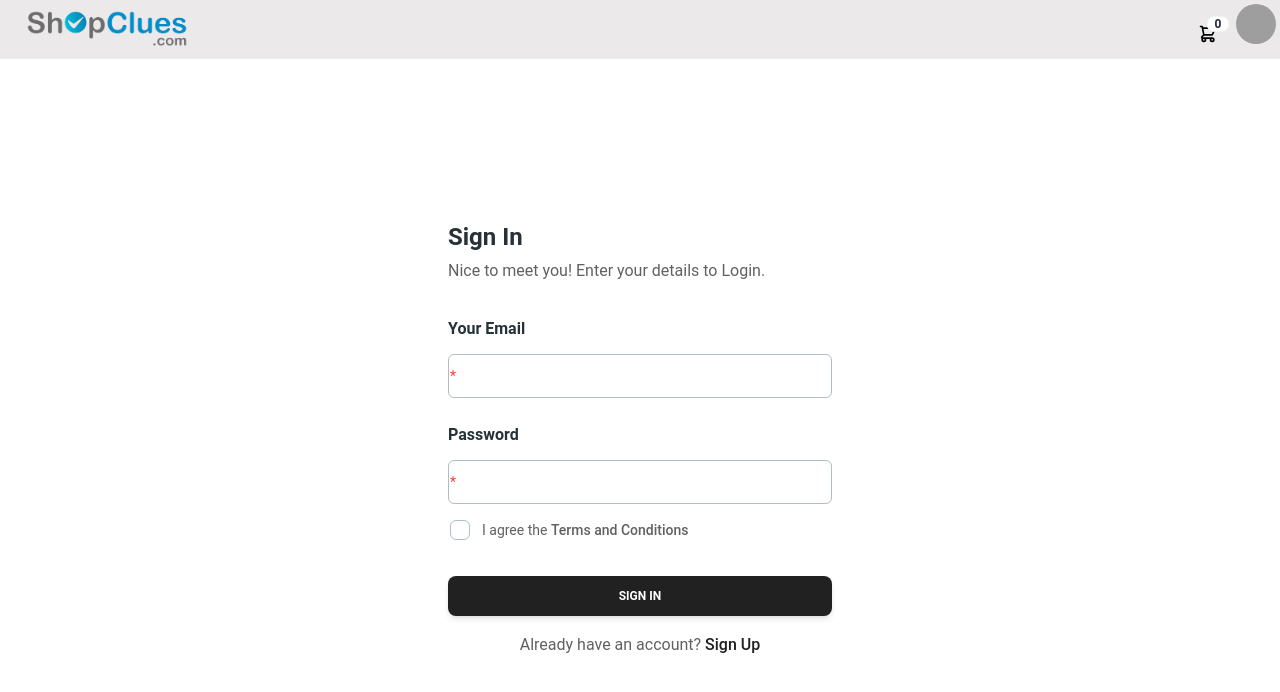
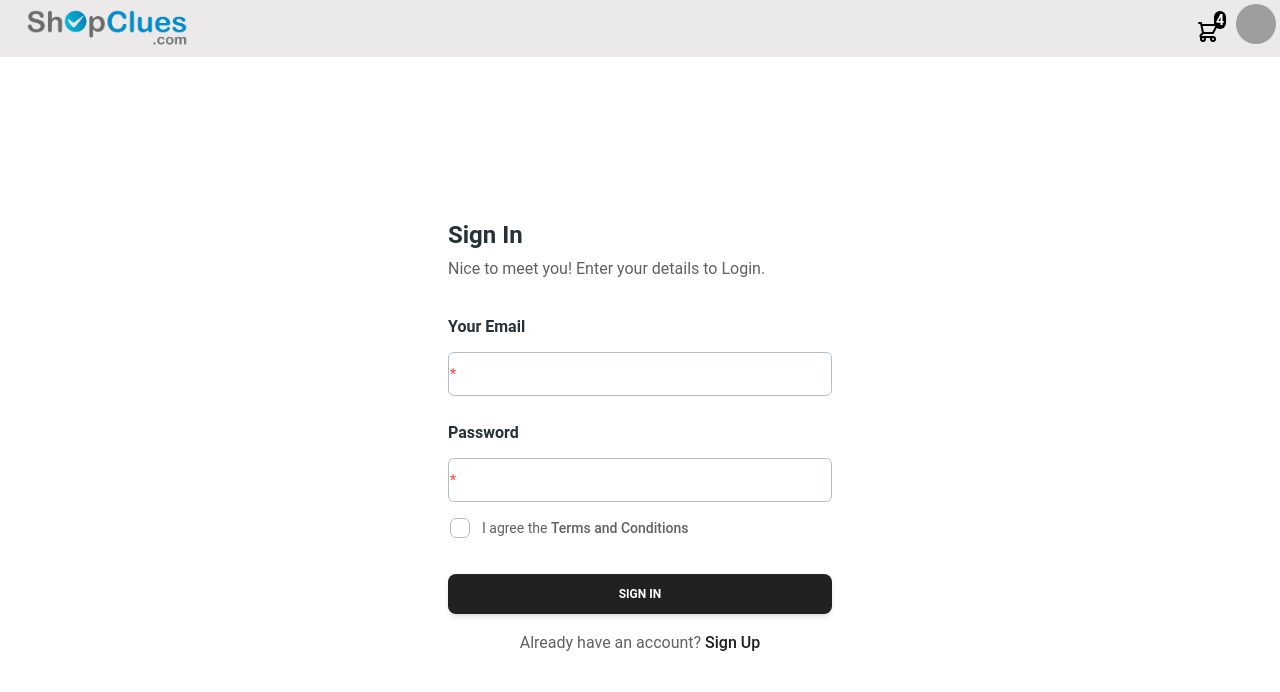
Before and after one commit to AhsanAlijs/Ecommerce-website-, a React (Vite) app: page /login in a window 1280 px wide. Shown: the top 692 px of the page. Built offline with nearby package versions, Linux system fonts and the light colour scheme; no server answers; grey boxes are pictures that could not be loaded.

Commit message:
add cart items

```diff
--- a/src/components/navbar/Navbar.jsx
+++ b/src/components/navbar/Navbar.jsx
@@ -8,7 +8,7 @@
     onAuthStateChanged(auth, (user) => {
         if (user) {
             const uid = user.uid;
-            console.log(uid);
+            // console.log(uid);
             setHide(true)
         } else {
             // User is signed out
@@ -23,6 +23,14 @@
             console.log(error);
         });
     }
+
+
+    const [arry , setArry]=useState(['ali','l' ,'p' , 'p'])
+
+    // console.log(arry.length);
+
+
+
     return (
         <>
             <div className=" flex items-center justify-between bg-[#ebe9e9] mb-[20px]">
@@ -31,7 +39,7 @@
                     <a className="btn btn-link text-xl"><img src={image} alt="Logo" className='w-[170px] ml-[180px] absolute' /></a>
 
                 </div>
-                <div>
+                <div className='max-w'>
                     {hide === true ? <ul className='flex items-center justify-center gap-[40px]'>
                         <li><Link to={'/'} className='text-lg text-[#000] font-bold'>All Products</Link></li>
                         <li><Link to={'/clothes'} className='text-lg text-[#000] font-bold'>Clothes</Link></li>
@@ -46,8 +54,8 @@
                     <div className="dropdown dropdown-end text-[#000]">
                         <div tabIndex={0} role="button" className="btn btn-ghost btn-circle">
                             <Link to={'/cart'}><div className="indicator">
-                                <svg xmlns="http://www.w3.org/2000/svg" className="h-5 w-5" fill="none" viewBox="0 0 24 24" stroke="currentColor"><path strokeLinecap="round" strokeLinejoin="round" strokeWidth="2" d="M3 3h2l.4 2M7 13h10l4-8H5.4M7 13L5.4 5M7 13l-2.293 2.293c-.63.63-.184 1.707.707 1.707H17m0 0a2 2 0 100 4 2 2 0 000-4zm-8 2a2 2 0 11-4 0 2 2 0 014 0z" /></svg>
-                                <span className="badge badge-sm indicator-item">0</span>
+                                <svg xmlns="http://www.w3.org/2000/svg" className=" w-6" fill="none" viewBox="0 0 24 24" stroke="currentColor"><path strokeLinecap="round" strokeLinejoin="round" strokeWidth="2" d="M3 3h2l.4 2M7 13h10l4-8H5.4M7 13L5.4 5M7 13l-2.293 2.293c-.63.63-.184 1.707.707 1.707H17m0 0a2 2 0 100 4 2 2 0 000-4zm-8 2a2 2 0 11-4 0 2 2 0 014 0z" /></svg>
+                                <span className=" bg-[#000] text-[white] p-[2px] rounded-full indicator-item">{arry.length}</span>
                             </div></Link>
 
                         </div>
```
